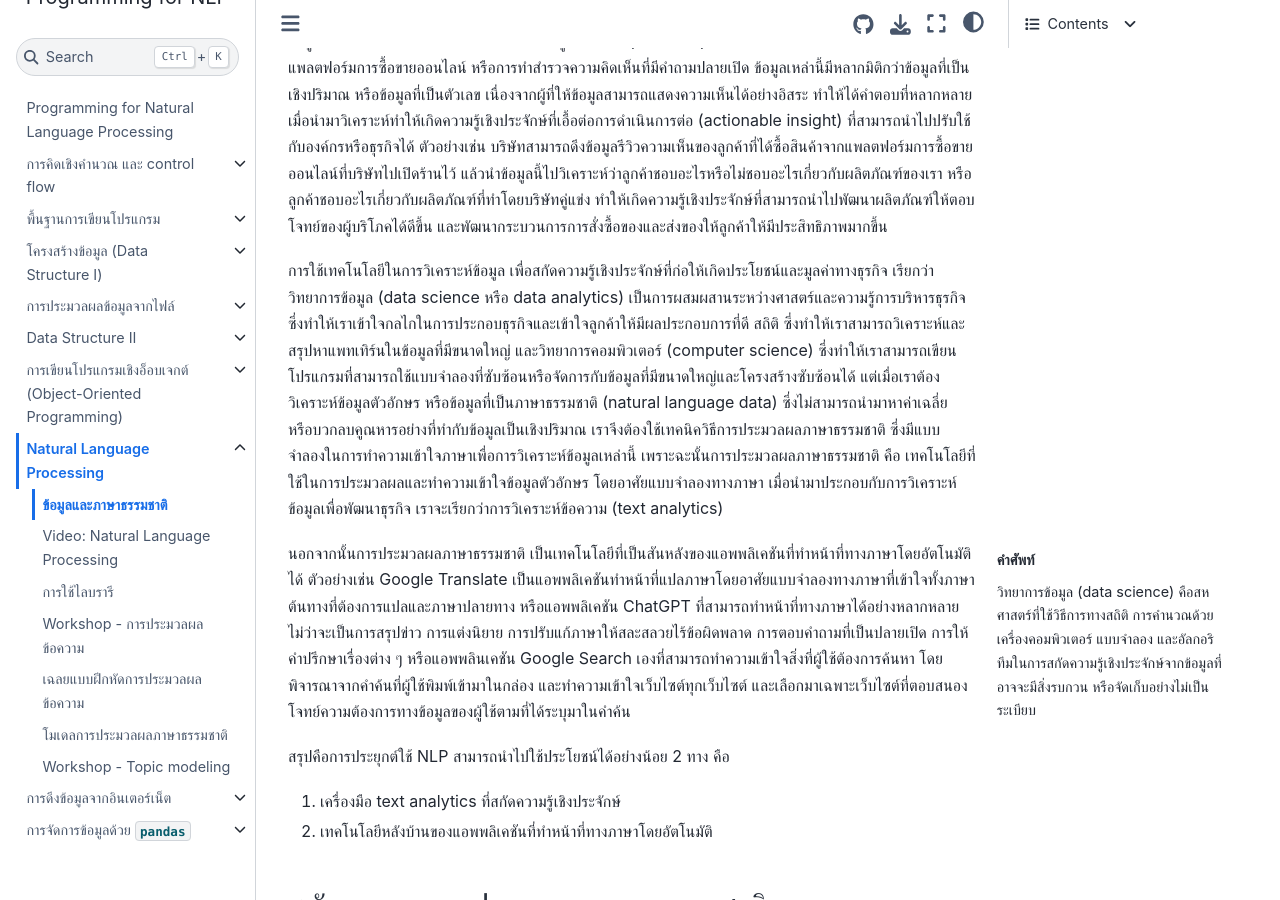
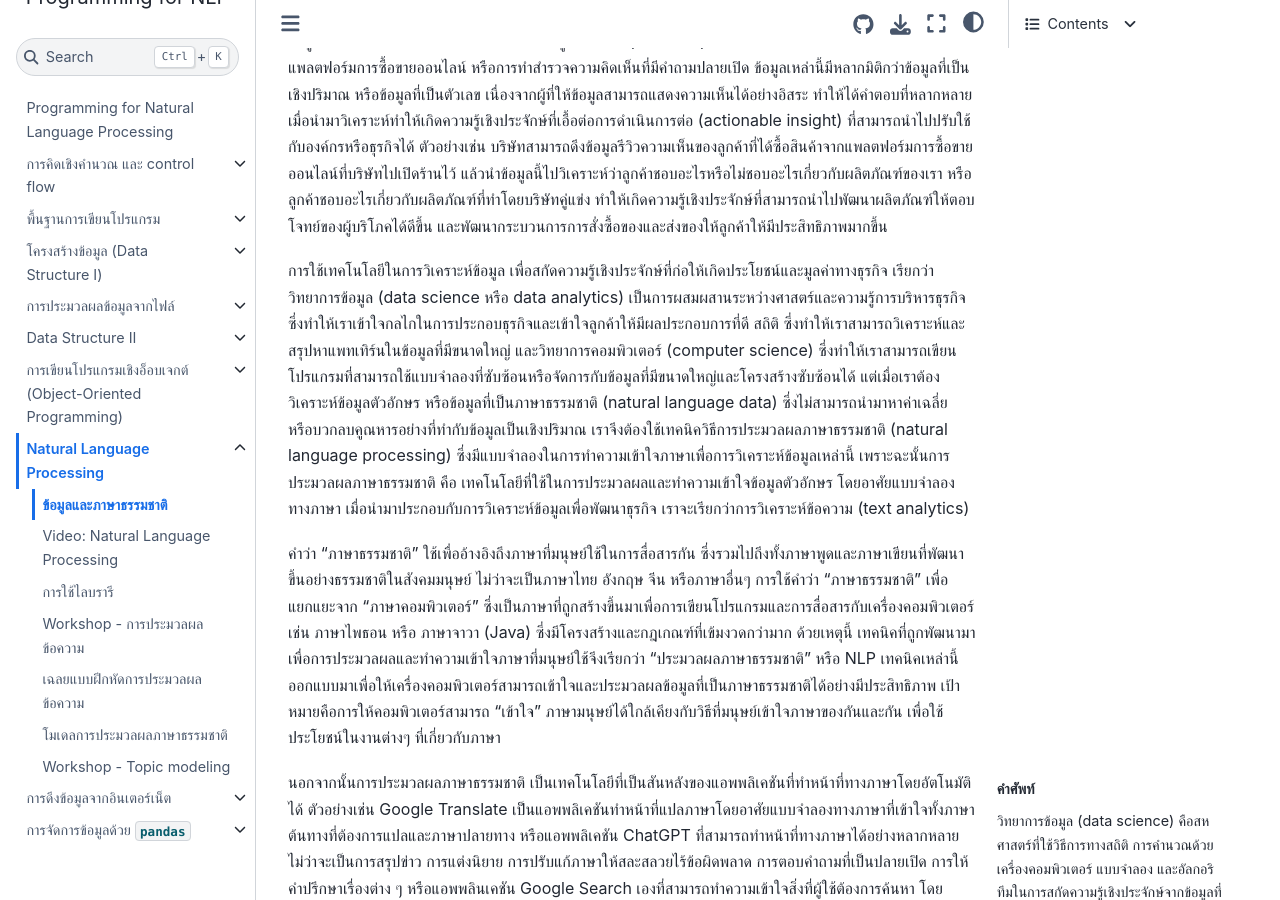
Before and after one commit to attapol/programming-nlp-book, a Jupyter Book: the page built from book/module7/1-intro-NLP.md, in a window 1280 px wide and 900 px high, scrolled down 310 px. Built offline with Jupyter Book 1.0.4 settings and Sphinx 7.4.7 and the Sphinx Book theme 1.1.4, drawn with Linux system fonts in a browser that asks for light colours; cross-references to code outside the pages are shown as plain code; some of the changed text lies outside the part shown.

Commit message:
Finished word cloud and frequency analysis

````diff
--- a/book/module7/1-intro-NLP.md
+++ b/book/module7/1-intro-NLP.md
@@ -1,10 +1,12 @@
 # ข้อมูลและภาษาธรรมชาติ
 ข้อมูลจัดเป็นทรัพยากรที่มีค่ามหาศาล ในปัจจุบันเกือบทุกบริษัท ทุกองค์กรทั้งภาครัฐและเอกชน ต่างเก็บข้อมูลต่าง ๆ ที่เกี่ยวกับการดำเนินธุรกิจ หรือบริหารงานทุกประเภท เช่น เมื่อเราเข้าร้านสะดวกซื้อ หรือห้างสรรพสินค้า พนักงานมักจะถามหาหมายเลขสมาชิก หรือเบอร์โทรศัพท์ เพื่อเก็บข้อมูลการซื้อของลูกค้าตลอดระยะเวลาที่ยังเป็นลูกค้าอยู่ สิ่งที่บริษัทต้องการได้คือข้อมูลของลูกค้า ถึงแม้ว่าจะต้องแลกมากลับการให้ส่วนลด หรือให้่ลูกค้าแลกแต้มเพื่อได้ของสมมนาคุณต่าง ๆ ข้อมูลเหล่านี้ทำให้บริษัทได้ศึกษาพฤติกรรมของลูกค้า ทำให้เลือกสินค้ามาขายได้ถูกใจลูกค้ามากขึ้น ได้ออกกิจกรรมส่งเสริมการขายได้ตรงใจลูกค้ามากขึ้น และทำให้สามารถลูกค้าออกมาได้เป็นกลุ่ม (เช่น กลุ่มที่เป็นลูกค้าใหม่ กลุ่มที่ซื้อไม่บ่อยแต่ซื้อเยอะ กลุ่มที่ซื้อสม่ำเสมอ เป็นต้น) เพื่อสามารถให้บริการลูกค้าได้ดีขึ้น ลูกค้ามีความพึงพอใจมากขึ้น และเพิ่มยอดขายได้มากขึ้น
 
-ข้อมูลอีกประเภทที่กำลังเป็นที่นิยมมากขึ้น คือข้อมูลตัวอักษร (text data) ซึ่งได้มาจากแพลตฟอร์มสื่อสังคมออนไลน์ แพลตฟอร์มการซื้อขายออนไลน์ หรือการทำสำรวจความคิดเห็นที่มีคำถามปลายเปิด ข้อมูลเหล่านี้มีหลากมิติกว่าข้อมูลที่เป็นเชิงปริมาณ หรือข้อมูลที่เป็นตัวเลข เนื่องจากผู้ที่ให้ข้อมูลสามารถแสดงความเห็นได้อย่างอิสระ ทำให้ได้คำตอบที่หลากหลาย เมื่อนำมาวิเคราะห์ทำให้เกิดความรู้เชิงประจักษ์ที่เอื้อต่อการดำเนินการต่อ (actionable insight) ที่สามารถนำไปปรับใช้กับองค์กรหรือธุรกิจได้ ตัวอย่างเช่น บริษัทสามารถดึงข้อมูลรีวิวความเห็นของลูกค้าที่ได้ซื้อสินค้าจากแพลตฟอร์มการซื้อขายออนไลน์ที่บริษัทไปเปิดร้านไว้ แล้วนำข้อมูลนี้ไปวิเคราะห์ว่าลูกค้าชอบอะไรหรือไม่ชอบอะไรเกี่ยวกับผลิตภัณฑ์ของเรา หรือลูกค้าชอบอะไรเกี่ยวกับผลิตภัณฑ์ที่ทำโดยบริษัทคู่แข่ง ทำให้เกิดความรู้เชิงประจักษ์ที่สามารถนำไปพัฒนาผลิตภัณฑ์ให้ตอบโจทย์ของผู้บริโภคได้ดีขึ้น และพัฒนากระบวนการการสั่งซื้อของและส่งของให้ลูกค้าให้มีประสิทธิภาพมากขึ้น
+ข้อมูลอีกประเภทที่กำลังเป็นที่นิยมมากขึ้น คือข้อมูลตัวอักษร (text data) ซึ่งได้มาจากแพลตฟอร์มสื่อสังคมออนไลน์ แพลตฟอร์มการซื้อขายออนไลน์ หรือการทำสำรวจความคิดเห็นที่มีคำถามปลายเปิด ข้อมูลเหล่านี้มีหลากมิติกว่าข้อมูลที่เป็นเชิงปริมาณ หรือข้อมูลที่เป็นตัวเลข เนื่องจากผู้ที่ให้ข้อมูลสามารถแสดงความเห็นได้อย่างอิสระ ทำให้ได้คำตอบที่หลากหลาย
+เมื่อนำมาวิเคราะห์ทำให้เกิดความรู้เชิงประจักษ์ที่เอื้อต่อการดำเนินการต่อ (actionable insight) ที่สามารถนำไปปรับใช้กับองค์กรหรือธุรกิจได้ ตัวอย่างเช่น บริษัทสามารถดึงข้อมูลรีวิวความเห็นของลูกค้าที่ได้ซื้อสินค้าจากแพลตฟอร์มการซื้อขายออนไลน์ที่บริษัทไปเปิดร้านไว้ แล้วนำข้อมูลนี้ไปวิเคราะห์ว่าลูกค้าชอบอะไรหรือไม่ชอบอะไรเกี่ยวกับผลิตภัณฑ์ของเรา หรือลูกค้าชอบอะไรเกี่ยวกับผลิตภัณฑ์ที่ทำโดยบริษัทคู่แข่ง ทำให้เกิดความรู้เชิงประจักษ์ที่สามารถนำไปพัฒนาผลิตภัณฑ์ให้ตอบโจทย์ของผู้บริโภคได้ดีขึ้น และพัฒนากระบวนการการสั่งซื้อของและส่งของให้ลูกค้าให้มีประสิทธิภาพมากขึ้น
 
-การใช้เทคโนโลยีในการวิเคราะห์ข้อมูล เพื่อสกัดความรู้เชิงประจักษ์ที่ก่อให้เกิดประโยชน์และมูลค่าทางธุรกิจ เรียกว่า วิทยาการข้อมูล (data science หรือ data analytics)  เป็นการผสมผสานระหว่างศาสตร์และความรู้การบริหารธุรกิจ ซึ่งทำให้เราเข้าใจกลไกในการประกอบธุรกิจและเข้าใจลูกค้าให้มีผลประกอบการที่ดี สถิติ ซึ่งทำให้เราสามารถวิเคราะห์และสรุปหาแพทเทิร์นในข้อมูลที่มีขนาดใหญ่ และวิทยาการคอมพิวเตอร์ (computer science) ซึ่งทำให้เราสามารถเขียนโปรแกรมที่สามารถใช้แบบจำลองที่ซับซ้อนหรือจัดการกับข้อมูลที่มีขนาดใหญ่และโครงสร้างซับซ้อนได้ แต่เมื่อเราต้องวิเคราะห์ข้อมูลตัวอักษร หรือข้อมูลที่เป็นภาษาธรรมชาติ (natural language data) ซึ่งไม่สามารถนำมาหาค่าเฉลี่ย หรือบวกลบคูณหารอย่างที่ทำกับข้อมูลเป็นเชิงปริมาณ เราจึงต้องใช้เทคนิควิธีการประมวลผลภาษาธรรมชาติ ซึ่งมีแบบจำลองในการทำความเข้าใจภาษาเพื่อการวิเคราะห์ข้อมูลเหล่านี้ เพราะฉะนั้นการประมวลผลภาษาธรรมชาติ คือ เทคโนโลยีที่ใช้ในการประมวลผลและทำความเข้าใจข้อมูลตัวอักษร โดยอาศัยแบบจำลองทางภาษา เมื่อนำมาประกอบกับการวิเคราะห์ข้อมูลเพื่อพัฒนาธุรกิจ เราจะเรียกว่าการวิเคราะห์ข้อความ (text analytics)
+การใช้เทคโนโลยีในการวิเคราะห์ข้อมูล เพื่อสกัดความรู้เชิงประจักษ์ที่ก่อให้เกิดประโยชน์และมูลค่าทางธุรกิจ เรียกว่า วิทยาการข้อมูล (data science หรือ data analytics)  เป็นการผสมผสานระหว่างศาสตร์และความรู้การบริหารธุรกิจ ซึ่งทำให้เราเข้าใจกลไกในการประกอบธุรกิจและเข้าใจลูกค้าให้มีผลประกอบการที่ดี สถิติ ซึ่งทำให้เราสามารถวิเคราะห์และสรุปหาแพทเทิร์นในข้อมูลที่มีขนาดใหญ่ และวิทยาการคอมพิวเตอร์ (computer science) ซึ่งทำให้เราสามารถเขียนโปรแกรมที่สามารถใช้แบบจำลองที่ซับซ้อนหรือจัดการกับข้อมูลที่มีขนาดใหญ่และโครงสร้างซับซ้อนได้ แต่เมื่อเราต้องวิเคราะห์ข้อมูลตัวอักษร หรือข้อมูลที่เป็นภาษาธรรมชาติ (natural language data) ซึ่งไม่สามารถนำมาหาค่าเฉลี่ย หรือบวกลบคูณหารอย่างที่ทำกับข้อมูลเป็นเชิงปริมาณ เราจึงต้องใช้เทคนิควิธีการประมวลผลภาษาธรรมชาติ (natural language processing) ซึ่งมีแบบจำลองในการทำความเข้าใจภาษาเพื่อการวิเคราะห์ข้อมูลเหล่านี้ เพราะฉะนั้นการประมวลผลภาษาธรรมชาติ คือ เทคโนโลยีที่ใช้ในการประมวลผลและทำความเข้าใจข้อมูลตัวอักษร โดยอาศัยแบบจำลองทางภาษา เมื่อนำมาประกอบกับการวิเคราะห์ข้อมูลเพื่อพัฒนาธุรกิจ เราจะเรียกว่าการวิเคราะห์ข้อความ (text analytics)
 
+คำว่า "ภาษาธรรมชาติ" ใช้เพื่ออ้างอิงถึงภาษาที่มนุษย์ใช้ในการสื่อสารกัน ซึ่งรวมไปถึงทั้งภาษาพูดและภาษาเขียนที่พัฒนาขึ้นอย่างธรรมชาติในสังคมมนุษย์ ไม่ว่าจะเป็นภาษาไทย อังกฤษ จีน หรือภาษาอื่นๆ การใช้คำว่า "ภาษาธรรมชาติ" เพื่อแยกแยะจาก "ภาษาคอมพิวเตอร์" ซึ่งเป็นภาษาที่ถูกสร้างขึ้นมาเพื่อการเขียนโปรแกรมและการสื่อสารกับเครื่องคอมพิวเตอร์ เช่น ภาษาไพธอน หรือ ภาษาจาวา (Java) ซึ่งมีโครงสร้างและกฎเกณฑ์ที่เข้มงวดกว่ามาก ด้วยเหตุนี้ เทคนิคที่ถูกพัฒนามาเพื่อการประมวลผลและทำความเข้าใจภาษาที่มนุษย์ใช้จึงเรียกว่า "ประมวลผลภาษาธรรมชาติ" หรือ NLP เทคนิคเหล่านี้ออกแบบมาเพื่อให้เครื่องคอมพิวเตอร์สามารถเข้าใจและประมวลผลข้อมูลที่เป็นภาษาธรรมชาติได้อย่างมีประสิทธิภาพ เป้าหมายคือการให้คอมพิวเตอร์สามารถ "เข้าใจ" ภาษามนุษย์ได้ใกล้เคียงกับวิธีที่มนุษย์เข้าใจภาษาของกันและกัน เพื่อใช้ประโยชน์ในงานต่างๆ ที่เกี่ยวกับภาษา
 
 ```{margin} คำศัพท์
 วิทยาการข้อมูล (data science) คือสหศาสตร์ที่ใช้วิธีการทางสถิติ การคำนวณด้วยเครื่องคอมพิวเตอร์ แบบจำลอง และอัลกอริทึมในการสกัดความรู้เชิงประจักษ์จากข้อมูลที่อาจจะมีสิ่งรบกวน หรือจัดเก็บอย่างไม่เป็นระเบียบ
@@ -457,17 +459,23 @@ name: airline-review-bigram-no-stopwords
 การสร้างเมฆคำมีส่วนช่วยเสริมการวิเคราะห์ความถี่ของคำในหลาย ๆ ด้าน ข้อดีหลัก ๆ คือ การทำให้ข้อมูลดูน่าดึงดูด สะดุดตา เมื่อนำไปเป็นส่วนหนึ่งของการนำเสนอ รวมถึงทำให้ผู้วิเคราะห์และผู้ชมสามารถมองเห็นคำที่มีความสำคัญหรือถูกพูดถึงบ่อยในชุดข้อมูลได้ง่ายดาย โดยไม่ต้องดูตัวเลขความถี่โดยตรง
 การแสดงคำที่มีขนาดใหญ่ขึ้นตามความถี่ของคำนั้นๆ ช่วยให้ผู้ชมเข้าใจได้ว่าคำไหนที่มีความสำคัญหรือเป็นที่สนใจมากในหัวข้อหรือชุดข้อมูลนั้น
 
-ขั้นตอนการทำความสะอาดข้อมูลสำหรับการสร้างเมฆคำ เหมือนกับการวิเคราะห์ความถี่ของคำ เมื่อเราได้คำหรือไบแกรมที่มีความถี่สูงสุดแล้ว เราสามารถใช้ซอฟต์แวร์หรือไลบรารีที่ช่วยสร้างเมฆคำขึ้นมาได้ ซึ่งเราอาจจะปรับแต่งสี ขนาดฟอนต์สูงสุด ต่ำสุด จนกว่าได้เมฆคำที่สวยงามตามความต้องการของเรา
+ขั้นตอนการทำความสะอาดข้อมูลสำหรับการสร้างเมฆคำ เหมือนกับการวิเคราะห์ความถี่ของคำ เมื่อเราได้คำหรือไบแกรมที่มีความถี่สูงสุดแล้ว เราสามารถใช้ซอฟต์แวร์หรือไลบรารีที่ช่วยสร้างเมฆคำขึ้นมาได้ ซึ่งเราอาจจะปรับแต่งสี ขนาดฟอนต์สูงสุด ต่ำสุด จนกว่าได้เมฆคำที่สวยงามตามความต้องการของเรา ตัวอย่างเมฆคำที่สร้างจากไบแกรมที่มีความถี่สูงสุดในชุดข้อมูลรีวิวสายการบิน แสดงใน {numref}`airline-review-bigram-wordcloud`
+
+```{figure} img/airline-review-bigram-wordcloud.png
+---
+name: airline-review-bigram-wordcloud
+---
+เมฆคำแสดงไบแกรมที่พบบ่อยอันดับแรก ๆ ในชุดข้อมูลรีวิวสายการบิน
+```
+
 
 ### ข้อจำกัดของการวิเคราะห์ความถี่
 
-การวิเคราะห์ความถี่ของคำและไบแกรมในชุดข้อมูลมีข้อจำกัดที่สำคัญอยู่บางประการ ที่ทำให้การวิเคราะห์ไม่สมบูรณ์
-
-ประการแรก คือ เราไม่ได้พิจารณาการใช้คำในบริบทของทั้งประโยค หรือกลุ่มคำที่ประกอบด้วยคำมากกว่า 2 คำ เช่น *บริการได้ดี* กับ *บริการไม่เต็มใจ* อาจถูกนับเป็นคำว่า *บริการ* เท่านั้น โดยไม่สามารถแยกแยะความหมายบวกหรือลบได้ เว้นแต่จะมีการอ่านและวิเคราะห์เพิ่มเติม
+การวิเคราะห์ความถี่ของคำและไบแกรมในชุดข้อมูลมีข้อจำกัดที่สำคัญอยู่บางประการ ที่ทำให้การวิเคราะห์ไม่สมบูรณ์ ประการแรก คือ เราไม่ได้พิจารณาการใช้คำในบริบทของทั้งประโยค หรือกลุ่มคำที่ประกอบด้วยคำมากกว่า 2 คำ เช่น *บริการได้ดี* กับ *บริการไม่เต็มใจ* อาจถูกนับเป็นคำว่า *บริการ* เท่านั้น โดยไม่สามารถแยกแยะความหมายบวกหรือลบได้ เว้นแต่จะมีการอ่านและวิเคราะห์เพิ่มเติม
 
 ประการที่สอง คือ ประเด็นที่มีความถี่น้อยอาจถูกมองข้าม การวิเคราะห์ความถี่อาจทำให้ประเด็นที่ไม่ถูกพูดถึงบ่อยครั้งเป็นจำนวนน้อยหรือมีความสำคัญในบริบทที่แตกต่างออกไปไม่ได้รับความสนใจ เนื่องจากคำที่เกี่ยวข้องกับประเด็นเหล่านี้อาจมีความถี่น้อย เช่น ประเด็นเรื่อง ความล่าช้าของเที่ยวบิน อาจถูกพูดถึงในหลายรูปแบบ เช่น "เครื่องไม่ตรงเวลา", "ความล่าช้า", "ดีเลย์", "สาย" ซึ่งทำให้การวิเคราะห์ความถี่แต่ละคำแยกกันไม่สามารถจับภาพประเด็นนี้ได้อย่างชัดเจน
 
-การแก้ไขข้อจำกัดเหล่านี้ต้องการการวิเคราะห์ที่ลึกซึ้งยิ่งขึ้น เช่น การใช้การวิเคราะห์ความรู้สึก (sentiment analysis) เพื่อระบุความหมายบวกหรือลบของคำ และการรวบรวมคำที่มีความหมายใกล้เคียงกันเข้าด้วยกันเพื่อวิเคราะห์ประเด็น ซึ่งมีความจำเป็นต้องใช้เครื่องมือการประมวลผลภาษาธรรมชาติขั้นสูง ซึ่งนอกเหนือจากขอบเขตของหนังสือเล่มนี้ อย่างไรก็ตามการวิเคราะห์ความถี่ของคำในชุดข้อมูลก็ยังเป็นวิธีการวิเคราะห์คลังข้อมูลที่ถึงแม้จะเรียบง่าย แต่ว่ามีประสิทธิภาพดีในระดับที่ทำให้เราทำความเข้าใจเนื้อหาของชุดข้อมูลในภาพรวมได้ และยังเป็นวิธีเบื้องต้นที่ผู้วิเคราะห์ข้อมูลนิยมใช้เป็นด่านแรกในการวิเคราะห์ข้อมูลภาษา
+การแก้ไขข้อจำกัดเหล่านี้ต้องอาศัยการวิเคราะห์ที่ลึกซึ้งยิ่งขึ้น เช่น การใช้การวิเคราะห์ความรู้สึก (sentiment analysis) เพื่อระบุความหมายบวกหรือลบของคำ และการรวบรวมคำที่มีความหมายใกล้เคียงกันเข้าด้วยกันเพื่อวิเคราะห์ประเด็น ซึ่งมีความจำเป็นต้องใช้เครื่องมือการประมวลผลภาษาธรรมชาติขั้นสูง ซึ่งนอกเหนือจากขอบเขตของหนังสือเล่มนี้ อย่างไรก็ตามการวิเคราะห์ความถี่ของคำในชุดข้อมูลก็ยังเป็นวิธีการวิเคราะห์คลังข้อมูลที่ถึงแม้จะเรียบง่าย แต่ว่ามีประสิทธิภาพดีในระดับที่ทำให้เราทำความเข้าใจเนื้อหาของชุดข้อมูลในภาพรวมได้ และยังเป็นวิธีเบื้องต้นที่ผู้วิเคราะห์ข้อมูลนิยมใช้เป็นด่านแรกในการวิเคราะห์ข้อมูลภาษา
 
 ```{bibliography}
 :style: plain
````
Also changed, not shown: book/module7/img/airline-review-bigram-wordcloud.png (added).
